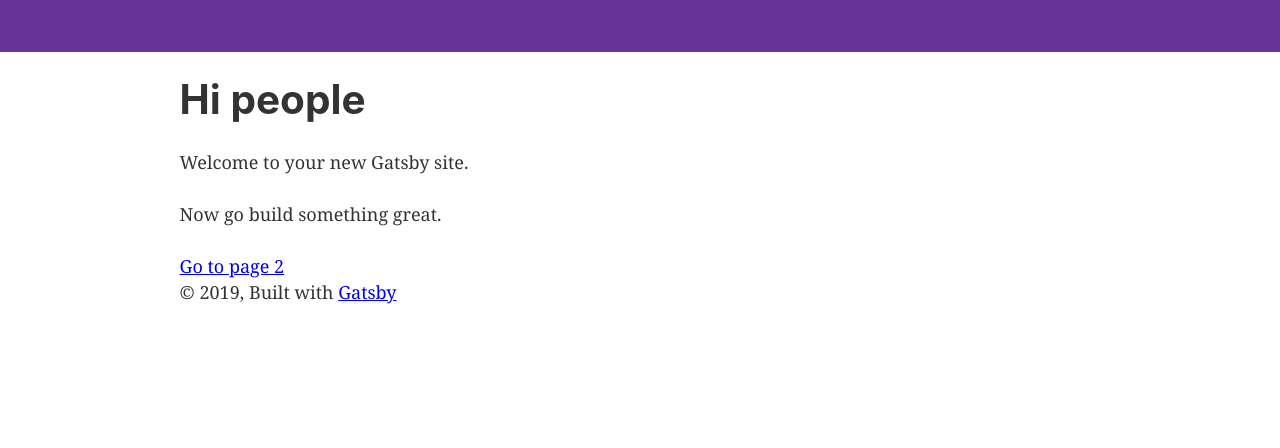
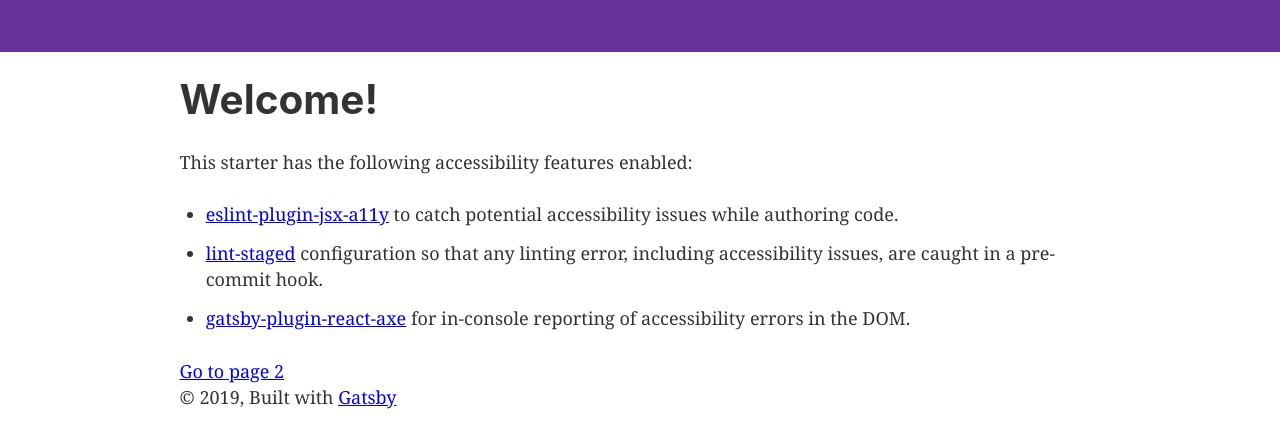
Before and after one commit to benrobertsonio/gatsby-starter-accessibility, a Gatsby site: page / in a window 1280 px wide. Built offline with nearby package versions, Linux system fonts and the light colour scheme; Gatsby itself is replaced by a stand-in of ours.

Commit message:
Add some placeholder info content on the homepage.

```diff
--- a/src/pages/index.js
+++ b/src/pages/index.js
@@ -6,10 +6,32 @@ import SEO from "../components/seo"
 
 const IndexPage = () => (
   <Layout>
-    <SEO title="Home" keywords={[`gatsby`, `application`, `react`]} />
-    <h1>Hi people</h1>
-    <p>Welcome to your new Gatsby site.</p>
-    <p>Now go build something great.</p>
+    <SEO
+      title="Home"
+      keywords={[`gatsby`, `application`, `react`, `accessibility`]}
+    />
+    <h1>Welcome!</h1>
+    <p>This starter has the following accessibility features enabled:</p>
+    <ul>
+      <li>
+        <a href="https://github.com/evcohen/eslint-plugin-jsx-a11y">
+          eslint-plugin-jsx-a11y
+        </a>{" "}
+        to catch potential accessibility issues while authoring code.
+      </li>
+      <li>
+        <a href="https://github.com/okonet/lint-staged">lint-staged</a>{" "}
+        configuration so that any linting error, including accessibility issues,
+        are caught in a pre-commit hook.
+      </li>
+
+      <li>
+        <a href="https://github.com/angeloashmore/gatsby-plugin-react-axe">
+          gatsby-plugin-react-axe
+        </a>{" "}
+        for in-console reporting of accessibility errors in the DOM.
+      </li>
+    </ul>
     <Link to="/page-2/">Go to page 2</Link>
   </Layout>
 )
```
